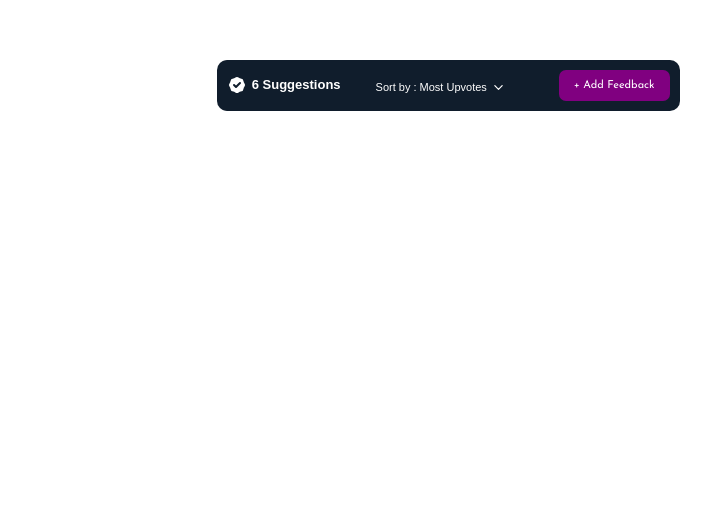
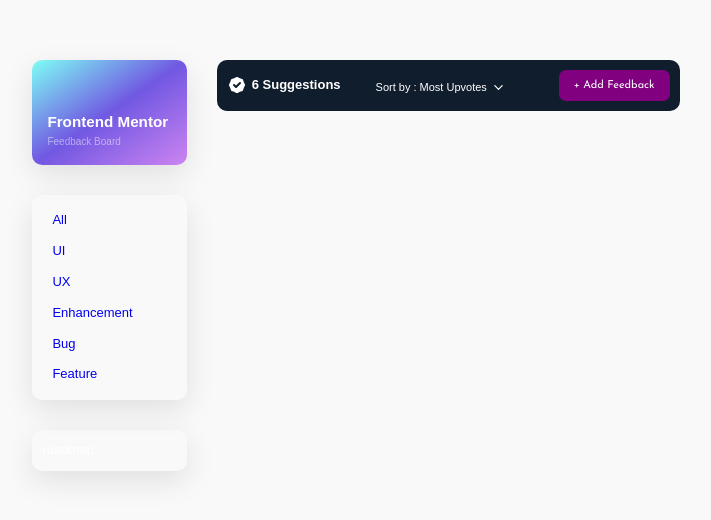
Before and after one commit to UrosPetronijevic/Product_feedback_app, a website: page index.html in a window 1280 px wide. Shown: the part 140-660 px from the top of the page, without its empty margins (284-995 px from the left). Drawn offline with nearby package versions, Linux system fonts and the light colour scheme.

Commit message:
First card 'Feedback card' added

```diff
--- a/SASS/abstracts/_variables.scss
+++ b/SASS/abstracts/_variables.scss
@@ -1,9 +1,11 @@
 //////// COLORS //////////
+$color-white: #fff;
 
 $color-secondary: #101d2c;
 
 $color-grey-light-1: #f9f7f6;
 $color-grey-light-2: #aaa;
+$color-grey-light-3: #faf9f9;
 
 $color-grey-dark-1: #54483a;
 $color-grey-dark-2: #6d5d4b;
--- a/SASS/base/_base.scss
+++ b/SASS/base/_base.scss
@@ -12,8 +12,9 @@
 }
 
 body {
+  background-color: $color-grey-light-3;
   font-family: sans-serif;
-  color: #fff;
+  color: $color-white;
   font-weight: 300;
   line-height: 1.6;
 }
--- /dev/null
+++ b/SASS/components/_cards.scss
@@ -0,0 +1,9 @@
+.card {
+  display: flex;
+  flex-direction: column;
+  box-shadow: 0 1rem 3rem rgba(0, 0, 0, 0.1);
+  border-radius: 1rem;
+
+  padding: 1rem;
+  font-size: 1.3rem;
+}
--- /dev/null
+++ b/SASS/components/_tags.scss
@@ -0,0 +1,4 @@
+.tag {
+  padding: 0.5rem 1rem;
+  text-decoration: none;
+}
--- a/SASS/layout/_grid.scss
+++ b/SASS/layout/_grid.scss
@@ -1,6 +1,4 @@
 .container {
-  //background-color: aquamarine;
-
   width: 74vw;
   margin: 10rem auto;
 
--- a/SASS/layout/_navigation.scss
+++ b/SASS/layout/_navigation.scss
@@ -1,5 +1,38 @@
 .navigation {
-  padding: 2rem;
+  grid-row: 1 / span 6;
 
-  grid-row: 1 / span 2;
+  display: flex;
+  flex-direction: column;
+  gap: 3rem;
+
+  //background-color: orangered;
+
+  &__card-1 {
+    background-image: linear-gradient(
+      to right bottom,
+      #7efff5,
+      #7158e2,
+      #cd84f1
+    );
+    border-radius: 1rem;
+    box-shadow: 0 1rem 3rem rgba(0, 0, 0, 0.1);
+
+    display: flex;
+    flex-direction: column;
+    justify-content: end;
+
+    padding: 5rem 1.5rem 1.5rem 1.5rem;
+    font-size: 1.3rem;
+
+    & p {
+      color: rgba(#fff, 0.5);
+      font-size: 1rem;
+    }
+  }
+
+  &__card-2 {
+  }
+
+  &__tag {
+  }
 }
--- a/SASS/main.scss
+++ b/SASS/main.scss
@@ -8,6 +8,8 @@
 @import "base/utilities";
 
 @import "components/buttons";
+@import "components/cards";
+@import "components/tags";
 
 @import "layout/navigation";
 @import "layout/grid";
--- a/index.html
+++ b/index.html
@@ -24,12 +24,19 @@
   <body>
     <div class="container">
       <nav class="navigation">
-        <div class="navigation__fb">
+        <div class="navigation__card-1">
           <h3 class="heading-3">Frontend Mentor</h3>
           <p>Feedback Board</p>
         </div>
-        <div class="navigation__tags"></div>
-        <div class="navigation__roadmap"></div>
+        <div class="card navigation__card-2">
+          <a href="#" class="tag navigation__tag">All</a>
+          <a href="#" class="tag navigation__tag">UI</a>
+          <a href="#" class="tag navigation__tag">UX</a>
+          <a href="#" class="tag navigation__tag">Enhancement</a>
+          <a href="#" class="tag navigation__tag">Bug</a>
+          <a href="#" class="tag navigation__tag">Feature</a>
+        </div>
+        <div class="card navigation__card-3">roadmap</div>
       </nav>
 
       <header class="header">
```
Also changed, not shown: CSS/style.css.
